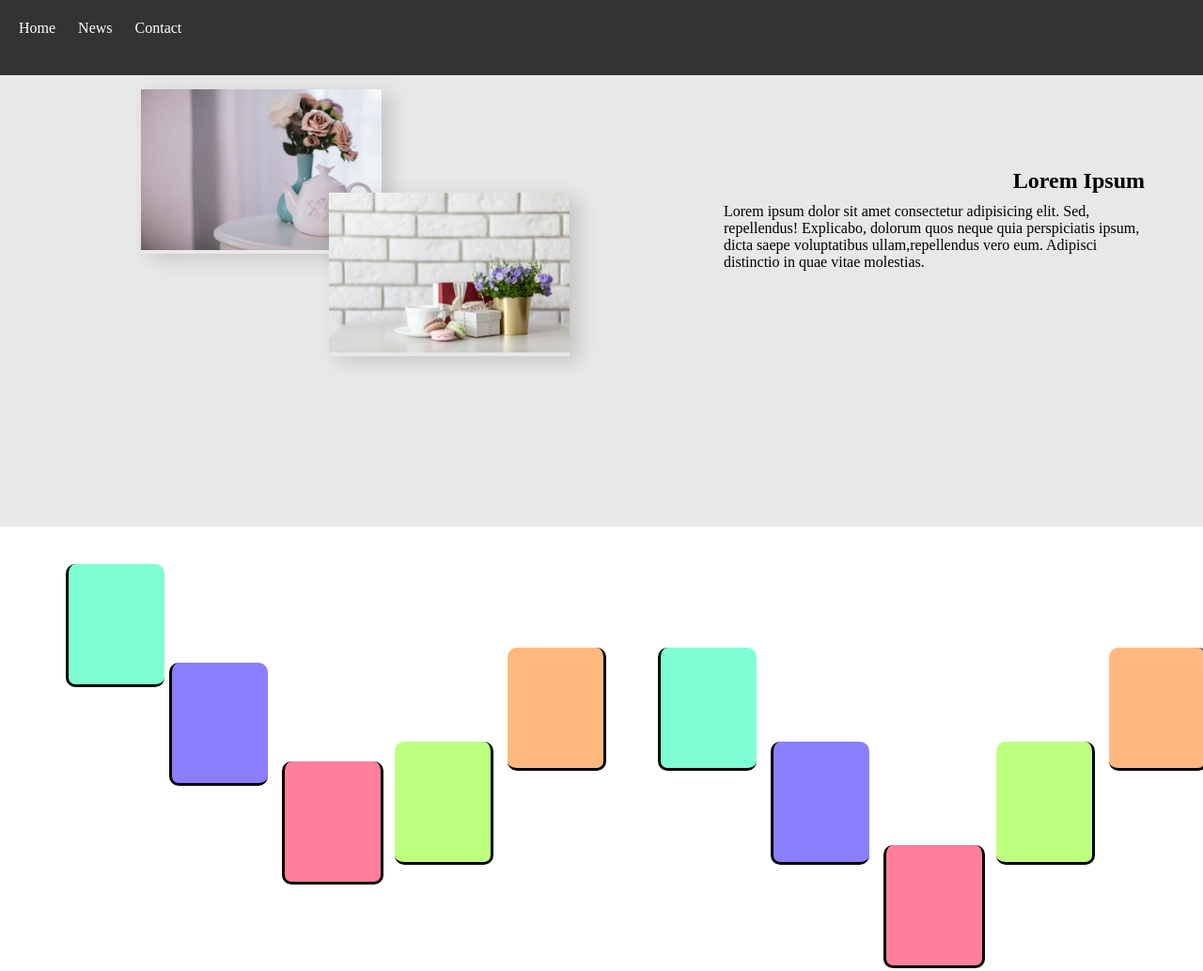
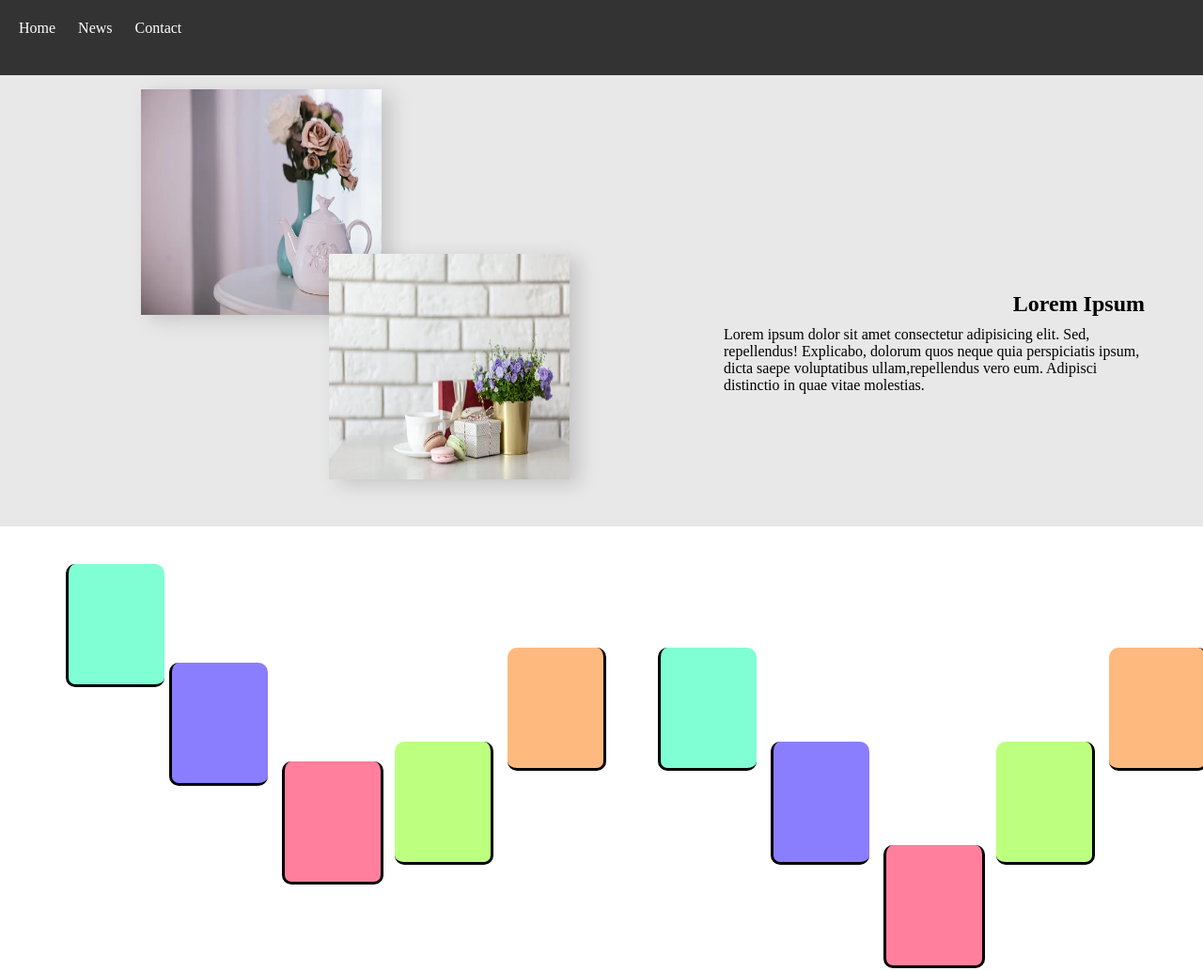
Before and after one commit to afnanaltowairqi/CSS-Position-Design, a plain HTML site: page index.html in a window 1280 px wide. Shown: the top 1033 px of the page at 94% size. Drawn offline with Linux system fonts and the light colour scheme.

Commit message:
edit design

```diff
--- a/style.css
+++ b/style.css
@@ -201,12 +201,14 @@
     .img1{
         position: relative;
         width: 20vw;
+        height: 30vh;
         top: 15px;
         left: 150px;
         box-shadow: 10px 5px 20px rgba(0, 0, 0, 0.151);
     }
     .img2{
         width: 20vw;
+        height: 30vh;
         bottom: 50px;
         left: 350px;
         position: relative;
```
